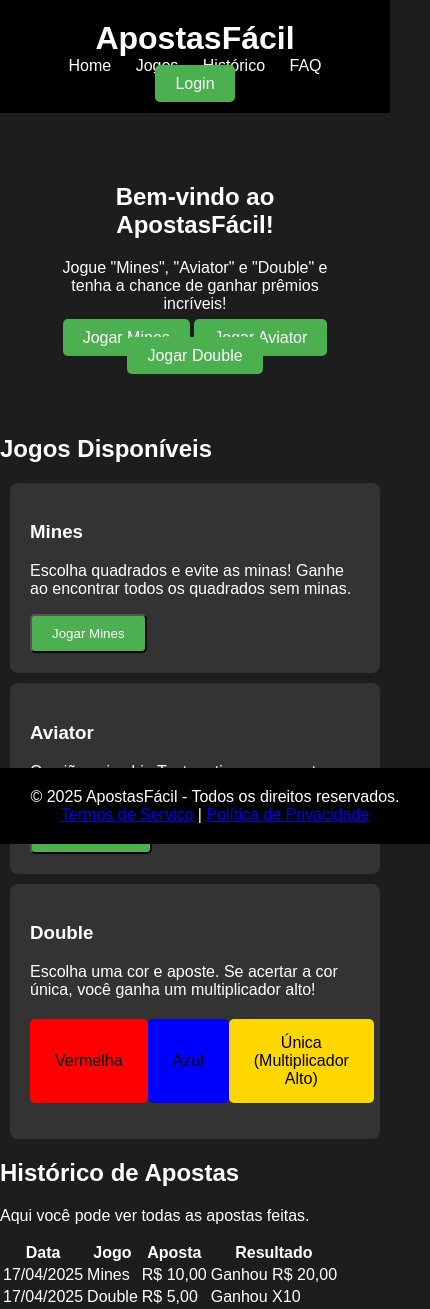
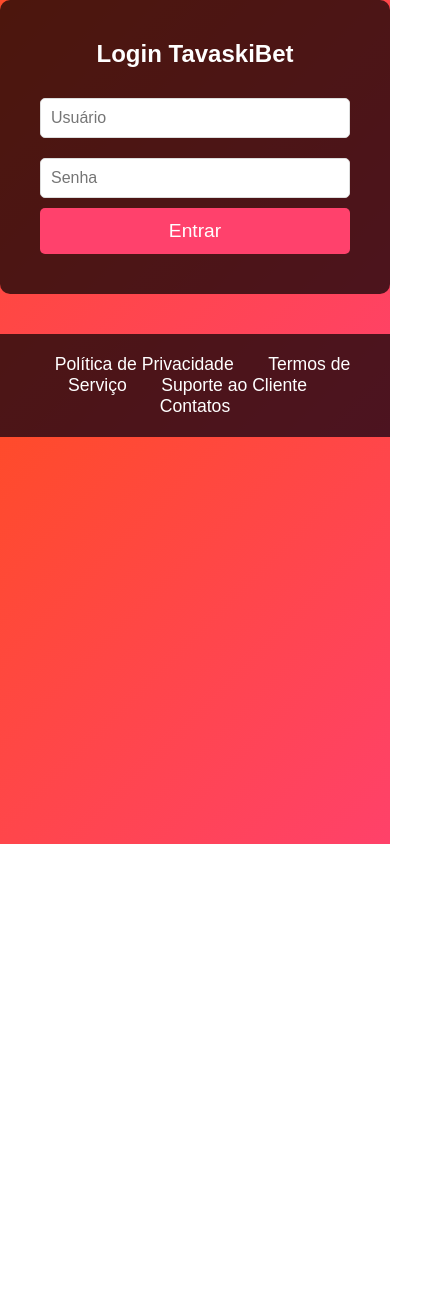
Before and after one commit to tavasreidocartola/vjdhved, a plain HTML site: page index.html in a window 390 px wide. Shown: the whole page, 430 px wide, since content can reach past the window. After the commit the page ends 844 px from the top, so only its background shows below. Drawn offline with Linux system fonts and the light colour scheme.

Commit message:
Atualizar o index.html

```diff
--- a/index.html
+++ b/index.html
@@ -3,210 +3,283 @@
 <head>
     <meta charset="UTF-8">
     <meta name="viewport" content="width=device-width, initial-scale=1.0">
-    <title>Site de Apostas Fictício</title>
-    <link rel="stylesheet" href="styles.css">
+    <title>TavaskiBet - Login</title>
+    <style>
+        /* Reset básico */
+        * {
+            margin: 0;
+            padding: 0;
+            box-sizing: border-box;
+        }
+
+        body {
+            font-family: 'Arial', sans-serif;
+            background: linear-gradient(135deg, #FF4B2B, #FF416C); /* Gradiente de fundo */
+            color: white;
+            text-align: center;
+            padding: 0;
+        }
+
+        /* Cabeçalho */
+        header {
+            background-color: rgba(0, 0, 0, 0.7);
+            padding: 20px 0;
+            margin-bottom: 20px;
+        }
+
+        header h1 {
+            font-size: 3em;
+            color: #fff;
+            text-transform: uppercase;
+            letter-spacing: 2px;
+        }
+
+        header nav {
+            margin-top: 20px;
+        }
+
+        header nav a {
+            color: white;
+            text-decoration: none;
+            margin: 0 15px;
+            font-size: 1.2em;
+            text-transform: uppercase;
+        }
+
+        header nav a:hover {
+            text-decoration: underline;
+        }
+
+        /* Formulário de Login */
+        .login-container {
+            max-width: 400px;
+            margin: 0 auto;
+            padding: 40px;
+            background-color: rgba(0, 0, 0, 0.7);
+            border-radius: 10px;
+        }
+
+        .login-container input {
+            width: 100%;
+            padding: 10px;
+            margin: 10px 0;
+            font-size: 1em;
+            border-radius: 5px;
+            border: 1px solid #ddd;
+        }
+
+        .login-container button {
+            width: 100%;
+            padding: 12px;
+            background-color: #FF416C;
+            border: none;
+            color: white;
+            font-size: 1.2em;
+            border-radius: 5px;
+            cursor: pointer;
+        }
+
+        .login-container button:hover {
+            background-color: #FF4B2B;
+        }
+
+        .login-container h2 {
+            margin-bottom: 20px;
+        }
+
+        /* Seção de Jogos */
+        main {
+            margin: 20px;
+        }
+
+        .saldo {
+            font-size: 1.5em;
+            margin-bottom: 30px;
+        }
+
+        .jogos {
+            display: grid;
+            grid-template-columns: repeat(auto-fill, minmax(300px, 1fr));
+            gap: 20px;
+            justify-content: center;
+        }
+
+        .jogo-item {
+            background-color: rgba(0, 0, 0, 0.5);
+            border-radius: 15px;
+            padding: 20px;
+            box-shadow: 0 4px 10px rgba(0, 0, 0, 0.2);
+            transition: transform 0.3s ease, box-shadow 0.3s ease;
+            text-align: center;
+        }
+
+        .jogo-item:hover {
+            transform: translateY(-10px);
+            box-shadow: 0 6px 15px rgba(0, 0, 0, 0.3);
+        }
+
+        .jogo-item img {
+            max-width: 100%;
+            height: auto;
+            border-radius: 10px;
+        }
+
+        .jogo-item h3 {
+            font-size: 1.5em;
+            margin-top: 10px;
+            margin-bottom: 15px;
+        }
+
+        .jogo-item label {
+            font-size: 1.1em;
+            margin-bottom: 5px;
+        }
+
+        .jogo-item input {
+            padding: 10px;
+            font-size: 1em;
+            border-radius: 5px;
+            border: 1px solid #ddd;
+            margin-bottom: 15px;
+            width: 80%;
+            max-width: 250px;
+            text-align: center;
+        }
+
+        .jogo-item button {
+            background-color: #FF416C;
+            border: none;
+            padding: 12px 30px;
+            font-size: 1.2em;
+            color: white;
+            border-radius: 5px;
+            cursor: pointer;
+            transition: background-color 0.3s ease;
+        }
+
+        .jogo-item button:hover {
+            background-color: #FF4B2B;
+        }
+
+        /* Multiplicador */
+        .jogo-item span {
+            display: block;
+            font-size: 1.2em;
+            margin-top: 10px;
+        }
+
+        /* Rodapé */
+        footer {
+            background-color: rgba(0, 0, 0, 0.7);
+            color: white;
+            padding: 20px;
+            margin-top: 40px;
+        }
+
+        footer a {
+            color: white;
+            text-decoration: none;
+            margin: 0 15px;
+            font-size: 1.1em;
+        }
+
+        footer a:hover {
+            text-decoration: underline;
+        }
+
+        /* Responsividade */
+        @media (max-width: 768px) {
+            header h1 {
+                font-size: 2em;
+            }
+
+            .jogo-item input {
+                width: 70%;
+            }
+
+            .jogo-item button {
+                font-size: 1em;
+            }
+        }
+    </style>
 </head>
 <body>
-    <header>
-        <div class="logo">ApostasFácil</div>
-        <nav>
-            <a href="#home">Home</a>
-            <a href="#jogos">Jogos</a>
-            <a href="#historico">Histórico</a>
-            <a href="#faq">FAQ</a>
-            <a href="#login" class="login-btn">Login</a>
-        </nav>
-    </header>
+    <!-- Tela de Login -->
+    <div class="login-container">
+        <h2>Login TavaskiBet</h2>
+        <input type="text" id="username" placeholder="Usuário">
+        <input type="password" id="password" placeholder="Senha">
+        <button onclick="fazerLogin()">Entrar</button>
+    </div>
 
-    <main id="home">
-        <section class="intro">
-            <h1>Bem-vindo ao ApostasFácil!</h1>
-            <p>Jogue "Mines", "Aviator" e "Double" e tenha a chance de ganhar prêmios incríveis!</p>
-            <div class="buttons">
-                <a href="#mines" class="btn">Jogar Mines</a>
-                <a href="#aviator" class="btn">Jogar Aviator</a>
-                <a href="#double" class="btn">Jogar Double</a>
+    <!-- Seção de Jogos (oculta até o login) -->
+    <main style="display:none;" id="main-content">
+        <section class="saldo">
+            <h3>Saldo Disponível: R$2500,00</h3>
+        </section>
+
+        <section class="jogos">
+            <h2>Jogos Disponíveis</h2>
+
+            <!-- Jogo Mines -->
+            <div class="jogo-item">
+                <img src="mines-icon.jpg" alt="Mines">
+                <h3>Mines</h3>
+                <label for="mines-bet">Valor da Aposta:</label>
+                <input type="number" id="mines-bet" placeholder="R$ 50,00" min="50" step="50">
+                <br>
+                <label for="mines-count">Número de Minas:</label>
+                <select id="mines-count">
+                    <option value="1">1 Mina</option>
+                    <option value="2">2 Minas</option>
+                    <option value="3">3 Minas</option>
+                    <option value="4">4 Minas</option>
+                    <option value="5">5 Minas</option>
+                    <option value="6">6 Minas</option>
+                    <option value="7">7 Minas</option>
+                    <option value="8">8 Minas</option>
+                </select>
+                <br>
+                <span>Multiplicador: <strong id="multiplicador-minas">2x - 16x</strong></span>
+                <br>
+                <button onclick="calcularMultiplicador()">Jogar Agora</button>
             </div>
+
+            <!-- Jogo Aviator -->
+            <div class="jogo-item">
+                <img src="aviator-icon.jpg" alt="Aviator">
+                <h3>Aviator</h3>
+                <label for="aviator-bet">Valor da Aposta:</label>
+                <input type="number" id="aviator-bet" placeholder="R$ 50,00" min="50" step="50">
+                <br>
+                <span>Multiplicador: <strong id="multiplicador-aviator">1x - 10x</strong></span>
+                <br>
+                <button onclick="calcularMultiplicadorAviator()">Jogar Agora</button>
+            </div>
+
+            <!-- Outros jogos aqui -->
         </section>
     </main>
 
-    <section id="jogos">
-        <h2>Jogos Disponíveis</h2>
-
-        <!-- Jogo Mines -->
-        <div class="game" id="mines">
-            <h3>Mines</h3>
-            <p>Escolha quadrados e evite as minas! Ganhe ao encontrar todos os quadrados sem minas.</p>
-            <button class="btn">Jogar Mines</button>
-        </div>
-
-        <!-- Jogo Aviator -->
-        <div class="game" id="aviator">
-            <h3>Aviator</h3>
-            <p>O avião vai subir. Tente retirar sua aposta antes que o avião caia!</p>
-            <button class="btn">Jogar Aviator</button>
-        </div>
-
-        <!-- Jogo Double -->
-        <div class="game" id="double">
-            <h3>Double</h3>
-            <p>Escolha uma cor e aposte. Se acertar a cor única, você ganha um multiplicador alto!</p>
-            <div class="double-game">
-                <button class="color red" onclick="playDouble('red')">Vermelha</button>
-                <button class="color blue" onclick="playDouble('blue')">Azul</button>
-                <button class="color unique" onclick="playDouble('unique')">Única (Multiplicador Alto)</button>
-            </div>
-            <p id="double-result"></p>
-        </div>
-    </section>
-
-    <section id="historico">
-        <h2>Histórico de Apostas</h2>
-        <p>Aqui você pode ver todas as apostas feitas.</p>
-        <!-- Exemplo de histórico -->
-        <table>
-            <tr>
-                <th>Data</th>
-                <th>Jogo</th>
-                <th>Aposta</th>
-                <th>Resultado</th>
-            </tr>
-            <tr>
-                <td>17/04/2025</td>
-                <td>Mines</td>
-                <td>R$ 10,00</td>
-                <td>Ganhou R$ 20,00</td>
-            </tr>
-            <tr>
-                <td>17/04/2025</td>
-                <td>Double</td>
-                <td>R$ 5,00</td>
-                <td>Ganhou X10</td>
-            </tr>
-        </table>
-    </section>
-
     <footer>
-        <div>© 2025 ApostasFácil - Todos os direitos reservados.</div>
-        <div><a href="#">Termos de Serviço</a> | <a href="#">Política de Privacidade</a></div>
+        <a href="#">Política de Privacidade</a>
+        <a href="#">Termos de Serviço</a>
+        <a href="#">Suporte ao Cliente</a>
+        <a href="#">Contatos</a>
     </footer>
 
     <script>
-        // Função de lógica do jogo Double
-        function playDouble(selectedColor) {
-            // Cores do jogo
-            const colors = ['red', 'blue', 'unique'];
+        // Função para simular o login
+        function fazerLogin() {
+            var usuario = document.getElementById('username').value;
+            var senha = document.getElementById('password').value;
 
-            // Geração aleatória da cor que foi escolhida
-            const randomColor = colors[Math.floor(Math.random() * colors.length)];
-
-            let resultMessage = "Você perdeu!";
-            let multiplier = 1;
-
-            // Se o jogador acertou a cor única, multiplica o ganho
-            if (selectedColor === 'unique' && randomColor === 'unique') {
-                multiplier = 10; // multiplicador alto
-                resultMessage = `Você acertou a cor única! Multiplicador X${multiplier}!`;
-            } else if (selectedColor === randomColor) {
-                resultMessage = `Você acertou a cor ${selectedColor}!`;
+            if (usuario === "" || senha === "") {
+                alert("Preencha todos os campos!");
+                return;
             }
 
-            // Exibe o resultado na página
-            document.getElementById('double-result').innerText = resultMessage;
-        }
-    </script>
-</body>
-</html>
-
-<style>
-    body {
-        font-family: Arial, sans-serif;
-        margin: 0;
-        padding: 0;
-        background-color: #1d1d1d;
-        color: #fff;
-    }
-
-    header {
-        background-color: #000;
-        padding: 20px;
-        text-align: center;
-    }
-
-    .logo {
-        font-size: 2em;
-        font-weight: bold;
-    }
-
-    nav a {
-        color: #fff;
-        margin: 0 10px;
-        text-decoration: none;
-    }
-
-    .login-btn {
-        background-color: #4CAF50;
-        padding: 10px 20px;
-        border-radius: 5px;
-    }
-
-    .intro {
-        text-align: center;
-        padding: 50px;
-    }
-
-    .btn {
-        background-color: #4CAF50;
-        padding: 10px 20px;
-        border-radius: 5px;
-        color: white;
-        text-decoration: none;
-    }
-
-    .game {
-        background-color: #333;
-        padding: 20px;
-        margin: 10px;
-        border-radius: 8px;
-    }
-
-    .double-game {
-        margin-top: 20px;
-        display: flex;
-        justify-content: space-around;
-    }
-
-    .color {
-        padding: 15px 25px;
-        font-size: 16px;
-        cursor: pointer;
-        border-radius: 5px;
-        border: none;
-    }
-
-    .red {
-        background-color: red;
-    }
-
-    .blue {
-        background-color: blue;
-    }
-
-    .unique {
-        background-color: gold;
-        color: black;
-    }
-
-    footer {
-        text-align: center;
-        background-color: #000;
-        padding: 20px;
-        position: absolute;
-        width: 100%;
-        bottom: 0;
-    }
-
-    p {
-        font-size: 16px;
-    }
-</style>
+            // Aqui, normalmente, você validaria o login com o servidor.
+            alert("Login bem-sucedido!");
+            // Após login bem-sucedido, mostra a área de jogos
+            document.querySelector('.login-container').style.display = 'none';
```
